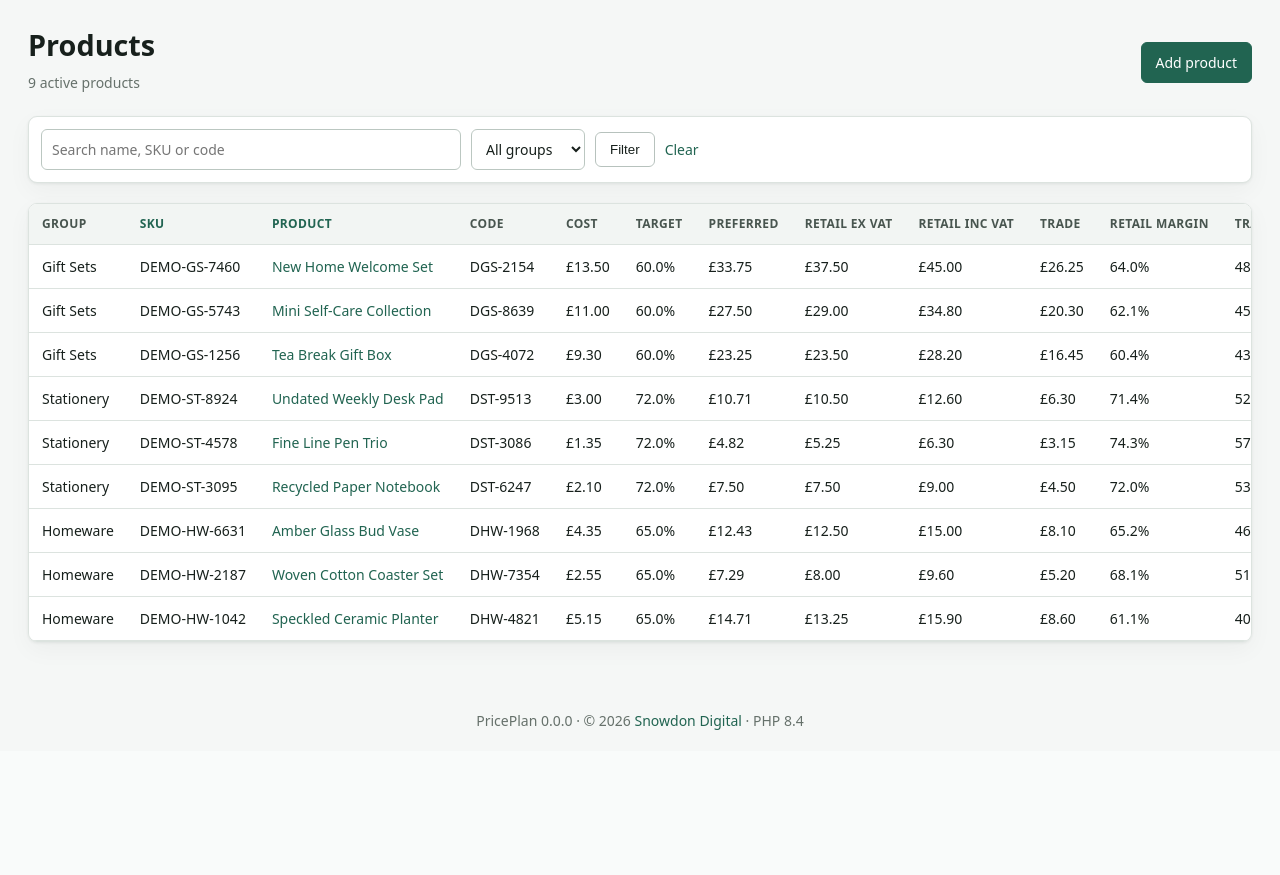
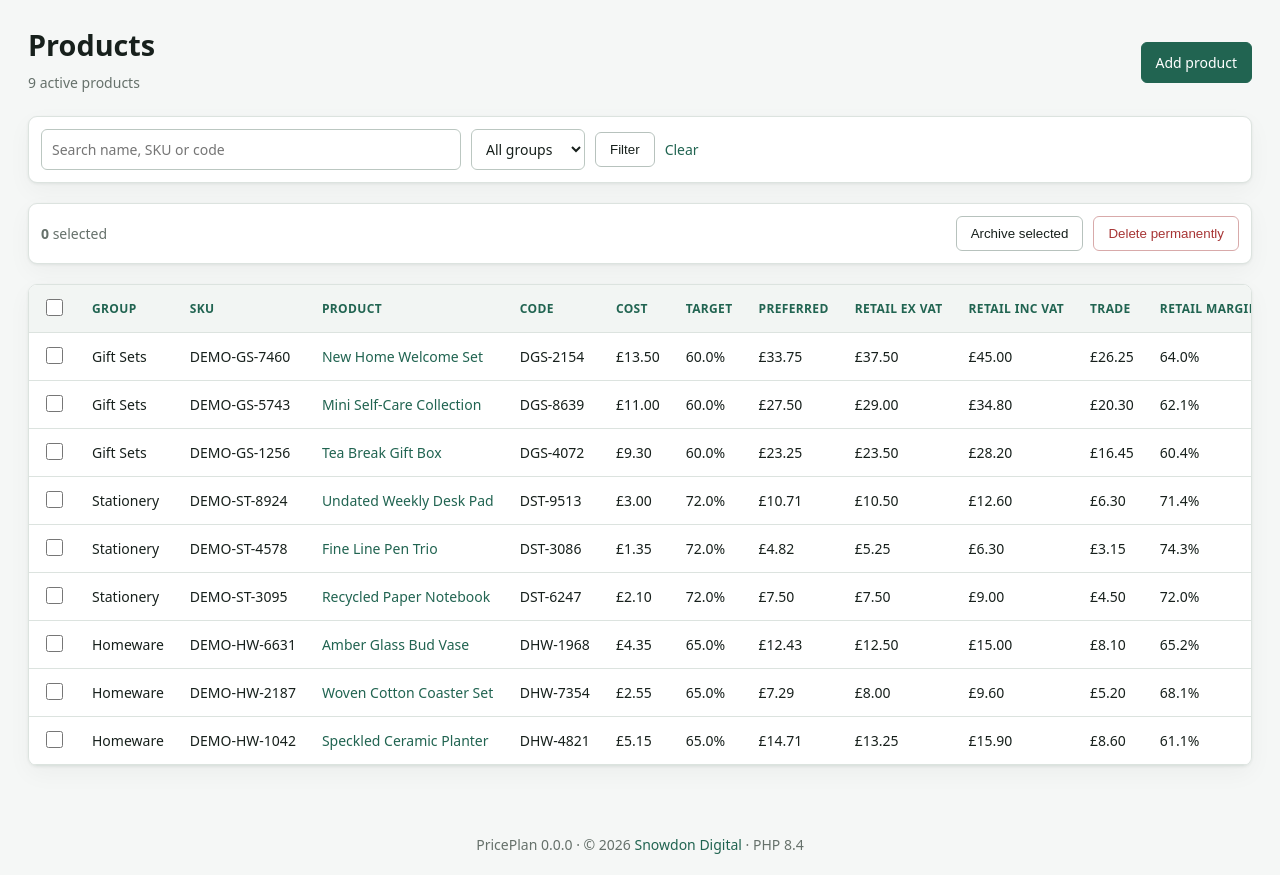
Before and after one commit to snowdondigital/PricePlanner, a PHP site: page /products.php in a window 1280 px wide. Shown: the part 62-937 px from the top of the page. Before the commit the page ends 792 px from the top, so only its background shows below. Run offline with PHP 8.4, Linux system fonts and the light colour scheme; a user stored in the database is signed in; data comes from the database, SQL or seed files in the repository; some libraries are stand-ins or nearby versions.

Commit message:
Add product sorting and bulk actions

```diff
--- a/assets/css/app.css
+++ b/assets/css/app.css
@@ -127,6 +127,10 @@ tbody tr:hover { background: #f7faf8; }
 
 .toolbar { display: flex; align-items: center; gap: 10px; padding: 12px; }
 .toolbar input { width: min(420px, 100%); }
+.bulk-actions { display: flex; align-items: center; gap: 10px; padding: 12px; }
+.bulk-actions span { margin-right: auto; color: var(--muted); }
+.select-column { width: 42px; text-align: center; }
+.select-column input { width: 17px; height: 17px; }
 
 .form-grid { display: grid; grid-template-columns: 1fr 1fr; gap: 18px; }
 .form-grid .card { margin: 0; }
--- a/assets/js/app.js
+++ b/assets/js/app.js
@@ -3,6 +3,31 @@ document.addEventListener('DOMContentLoaded', () => {
   document.querySelectorAll('[data-confirm]').forEach(el => el.addEventListener('click', event => {
     if (!confirm(el.dataset.confirm)) event.preventDefault();
   }));
+
+  const bulkProductsForm = document.querySelector('#bulk-products-form');
+  if (bulkProductsForm) {
+    const selectAll = bulkProductsForm.querySelector('[data-select-all]');
+    const boxes = [...bulkProductsForm.querySelectorAll('input[name="product_ids[]"]')];
+    const count = bulkProductsForm.querySelector('[data-selection-count]');
+    const syncSelection = () => {
+      const selected = boxes.filter(box => box.checked).length;
+      if (count) count.textContent = selected;
+      if (selectAll) {
+        selectAll.checked = boxes.length > 0 && selected === boxes.length;
+        selectAll.indeterminate = selected > 0 && selected < boxes.length;
+      }
+    };
+    selectAll?.addEventListener('change', () => {
+      boxes.forEach(box => { box.checked = selectAll.checked; });
+      syncSelection();
+    });
+    boxes.forEach(box => box.addEventListener('change', syncSelection));
+    bulkProductsForm.querySelectorAll('[data-bulk-confirm]').forEach(button => button.addEventListener('click', event => {
+      const selected = boxes.filter(box => box.checked).length;
+      if (selected === 0 || !confirm(button.dataset.bulkConfirm.replace('the selected products', `${selected} selected product${selected === 1 ? '' : 's'}`))) event.preventDefault();
+    }));
+    syncSelection();
+  }
 
   const empty = '-';
   const moneyFormat = value => value == null || !Number.isFinite(value) ? empty : new Intl.NumberFormat('en-GB', {style:'currency', currency:'GBP'}).format(value);
--- a/public/products.php
+++ b/public/products.php
@@ -1,27 +1,141 @@
 <?php
+declare(strict_types=1);
+
 require_once dirname(__DIR__) . '/app/bootstrap.php';
 require_once dirname(__DIR__) . '/app/layout.php';
 require_login();
-$page = max(1, (int)($_GET['page'] ?? 1)); $perPage = 50; $offset = ($page - 1) * $perPage;
-$q = trim((string)($_GET['q'] ?? '')); $group = (int)($_GET['group'] ?? 0);
-$sorts = ['name'=>'p.product_name','sku'=>'p.sku','cost'=>'p.unit_cost','retail'=>'p.retail_price','updated'=>'p.updated_at'];
-$sort = $sorts[$_GET['sort'] ?? 'updated'] ?? $sorts['updated']; $dir = ($_GET['dir'] ?? 'desc') === 'asc' ? 'ASC' : 'DESC';
-$where = ['p.archived_at IS NULL']; $params = [];
-if ($q !== '') { $where[] = '(p.product_name LIKE ? OR p.sku LIKE ? OR p.product_code LIKE ?)'; $params = array_fill(0, 3, "%$q%"); }
-if ($group) { $where[] = 'p.group_id = ?'; $params[] = $group; }
+
+if ($_SERVER['REQUEST_METHOD'] === 'POST') {
+    verify_csrf();
+    require_permission('delete');
+    $action = (string)($_POST['bulk_action'] ?? '');
+    $ids = array_values(array_unique(array_filter(array_map('intval', (array)($_POST['product_ids'] ?? [])), fn(int $id): bool => $id > 0)));
+
+    if (!$ids) {
+        flash('error', 'Select at least one product.');
+    } elseif (!in_array($action, ['archive', 'delete'], true)) {
+        flash('error', 'Choose a valid bulk action.');
+    } else {
+        $pdo = db();
+        $placeholders = implode(',', array_fill(0, count($ids), '?'));
+        $select = $pdo->prepare("SELECT * FROM products WHERE id IN ($placeholders) AND archived_at IS NULL");
+        $select->execute($ids);
+        $selected = $select->fetchAll();
+
+        try {
+            $pdo->beginTransaction();
+            if ($action === 'archive') {
+                $update = $pdo->prepare("UPDATE products SET archived_at = NOW(), updated_by = ? WHERE id IN ($placeholders) AND archived_at IS NULL");
+                $update->execute(array_merge([user()['id']], $ids));
+                foreach ($selected as $product) audit((int)$product['id'], 'archive', $product, []);
+                $message = count($selected) . ' product' . (count($selected) === 1 ? '' : 's') . ' archived.';
+            } else {
+                foreach ($selected as $product) audit((int)$product['id'], 'delete', $product, []);
+                $delete = $pdo->prepare("DELETE FROM products WHERE id IN ($placeholders) AND archived_at IS NULL");
+                $delete->execute($ids);
+                $message = count($selected) . ' product' . (count($selected) === 1 ? '' : 's') . ' permanently deleted.';
+            }
+            $pdo->commit();
+            flash('success', $message);
+        } catch (Throwable $exception) {
+            if ($pdo->inTransaction()) $pdo->rollBack();
+            flash('error', 'The bulk action could not be completed.');
+        }
+    }
+    $returnQuery = trim((string)($_POST['return_query'] ?? ''));
+    redirect('products.php' . ($returnQuery === '' ? '' : '?' . $returnQuery));
+}
+
+$page = max(1, (int)($_GET['page'] ?? 1));
+$perPage = 50;
+$offset = ($page - 1) * $perPage;
+$q = trim((string)($_GET['q'] ?? ''));
+$group = (int)($_GET['group'] ?? 0);
+$vatRate = (float)setting('vat_rate', 0.20);
+$cost = '(p.unit_cost + p.labour_cost)';
+$sorts = [
+    'group' => 'g.name',
+    'sku' => 'p.sku',
+    'name' => 'p.product_name',
+    'code' => 'p.product_code',
+    'cost' => $cost,
+    'target' => 'p.target_margin',
+    'preferred' => "CASE WHEN p.target_margin < 1 THEN $cost / (1 - p.target_margin) END",
+    'retail' => 'p.retail_price',
+    'retail_vat' => 'p.retail_price * ' . (1 + $vatRate),
+    'trade' => 'p.trade_price',
+    'retail_margin' => "CASE WHEN p.retail_price <> 0 THEN (p.retail_price - $cost) / p.retail_price END",
+    'trade_margin' => "CASE WHEN p.trade_price <> 0 THEN (p.trade_price - $cost) / p.trade_price END",
+    'minimum' => "CASE WHEN p.minimum_margin < 1 THEN $cost / (1 - p.minimum_margin) END",
+];
+$sortKey = array_key_exists((string)($_GET['sort'] ?? ''), $sorts) ? (string)$_GET['sort'] : 'updated';
+$sort = $sortKey === 'updated' ? 'p.updated_at' : $sorts[$sortKey];
+$direction = (string)($_GET['dir'] ?? 'desc') === 'asc' ? 'asc' : 'desc';
+$dirSql = strtoupper($direction);
+
+$sortUrl = static function (string $key) use ($sortKey, $direction): string {
+    $nextDirection = $sortKey === $key && $direction === 'asc' ? 'desc' : 'asc';
+    return '?' . http_build_query(array_merge($_GET, ['sort' => $key, 'dir' => $nextDirection, 'page' => 1]));
+};
+$sortLabel = static function (string $key, string $label) use ($sortKey, $direction, $sortUrl): string {
+    $indicator = $sortKey === $key ? ($direction === 'asc' ? ' ↑' : ' ↓') : '';
+    return '<a href="' . e($sortUrl($key)) . '">' . e($label . $indicator) . '</a>';
+};
+
+$where = ['p.archived_at IS NULL'];
+$params = [];
+if ($q !== '') {
+    $where[] = '(p.product_name LIKE ? OR p.sku LIKE ? OR p.product_code LIKE ?)';
+    $params = array_fill(0, 3, "%$q%");
+}
+if ($group) {
+    $where[] = 'p.group_id = ?';
+    $params[] = $group;
+}
 $whereSql = implode(' AND ', $where);
-$count = db()->prepare("SELECT COUNT(*) FROM products p WHERE $whereSql"); $count->execute($params); $total = (int)$count->fetchColumn();
-$stmt = db()->prepare("SELECT p.*,g.name group_name FROM products p LEFT JOIN product_groups g ON g.id=p.group_id WHERE $whereSql ORDER BY $sort $dir LIMIT $perPage OFFSET $offset");
-$stmt->execute($params); $products = $stmt->fetchAll();
+$count = db()->prepare("SELECT COUNT(*) FROM products p WHERE $whereSql");
+$count->execute($params);
+$total = (int)$count->fetchColumn();
+$stmt = db()->prepare("SELECT p.*, g.name group_name FROM products p LEFT JOIN product_groups g ON g.id = p.group_id WHERE $whereSql ORDER BY $sort $dirSql LIMIT $perPage OFFSET $offset");
+$stmt->execute($params);
+$products = $stmt->fetchAll();
 $groups = db()->query('SELECT id,name FROM product_groups ORDER BY name')->fetchAll();
+
 page_header('Products');
 ?>
-<div class="page-title"><div><h1>Products</h1><p class="muted"><?= number_format($total) ?> active products</p></div><?php if (can('edit')): ?><a class="button primary" href="<?= e(url('product.php')) ?>">Add product</a><?php endif ?></div>
-<form class="toolbar card" method="get"><input name="q" value="<?= e($q) ?>" placeholder="Search name, SKU or code"><select name="group"><option value="">All groups</option><?php foreach($groups as $g): ?><option value="<?= $g['id'] ?>" <?= $group===$g['id']?'selected':'' ?>><?= e($g['name']) ?></option><?php endforeach ?></select><button class="button">Filter</button><a href="<?= e(url('products.php')) ?>">Clear</a></form>
-<div class="card table-wrap spreadsheet"><table><thead><tr><th>Group</th><th><a href="?sort=sku">SKU</a></th><th><a href="?sort=name">Product</a></th><th>Code</th><th>Cost</th><th>Target</th><th>Preferred</th><th>Retail ex VAT</th><th>Retail inc VAT</th><th>Trade</th><th>Retail margin</th><th>Trade margin</th><th>Min price</th><th></th></tr></thead><tbody>
-<?php foreach($products as $p): $c=calculate_pricing($p); ?><tr class="<?= $c['retail_margin'] !== null && $c['retail_margin'] < (float)$p['minimum_margin'] ? 'low-margin':'' ?>">
- <td><?= e($p['group_name'] ?: '—') ?></td><td><?= e($p['sku'] ?: '—') ?></td><td><a href="<?= e(url('product.php?id='.$p['id'])) ?>"><?= e($p['product_name']) ?></a></td><td><?= e($p['product_code'] ?: '—') ?></td>
- <td><?= e(money($c['total_cost'])) ?></td><td><?= e(percent((float)$p['target_margin'])) ?></td><td><?= e(money($c['preferred_sell_price'])) ?></td><td><?= e(money($p['retail_price'] === null ? null:(float)$p['retail_price'])) ?></td><td><?= e(money($c['retail_price_inc_vat'])) ?></td><td><?= e(money($p['trade_price'] === null?null:(float)$p['trade_price'])) ?></td><td><?= e(percent($c['retail_margin'])) ?></td><td><?= e(percent($c['trade_margin'])) ?></td><td><?= e(money($c['minimum_price'])) ?></td><td><a href="<?= e(url('product.php?id='.$p['id'])) ?>">Open</a></td>
-</tr><?php endforeach ?></tbody></table></div>
-<?php $pages=max(1,(int)ceil($total/$perPage)); if($pages>1): ?><nav class="pagination"><?php for($i=max(1,$page-2);$i<=min($pages,$page+2);$i++): ?><a class="<?= $i===$page?'active':'' ?>" href="?<?= e(http_build_query(array_merge($_GET,['page'=>$i]))) ?>"><?= $i ?></a><?php endfor ?></nav><?php endif ?>
+<div class="page-title">
+    <div><h1>Products</h1><p class="muted"><?= number_format($total) ?> active products</p></div>
+    <?php if (can('edit')): ?><a class="button primary" href="<?= e(url('product.php')) ?>">Add product</a><?php endif ?>
+</div>
+<form class="toolbar card" method="get">
+    <input name="q" value="<?= e($q) ?>" placeholder="Search name, SKU or code">
+    <select name="group"><option value="">All groups</option><?php foreach ($groups as $g): ?><option value="<?= (int)$g['id'] ?>" <?= $group === (int)$g['id'] ? 'selected' : '' ?>><?= e($g['name']) ?></option><?php endforeach ?></select>
+    <button class="button">Filter</button><a href="<?= e(url('products.php')) ?>">Clear</a>
+</form>
+<form method="post" id="bulk-products-form">
+    <?= csrf_field() ?>
+    <input type="hidden" name="return_query" value="<?= e(http_build_query($_GET)) ?>">
+    <?php if (can('delete')): ?>
+        <div class="bulk-actions card">
+            <span><strong data-selection-count>0</strong> selected</span>
+            <button class="button" name="bulk_action" value="archive" data-bulk-confirm="Archive the selected products?">Archive selected</button>
+            <button class="button danger" name="bulk_action" value="delete" data-bulk-confirm="Permanently delete the selected products? This cannot be undone.">Delete permanently</button>
+        </div>
+    <?php endif ?>
+    <div class="card table-wrap spreadsheet"><table><thead><tr>
+        <?php if (can('delete')): ?><th class="select-column"><input type="checkbox" data-select-all aria-label="Select all products on this page"></th><?php endif ?>
+        <th><?= $sortLabel('group', 'Group') ?></th><th><?= $sortLabel('sku', 'SKU') ?></th><th><?= $sortLabel('name', 'Product') ?></th><th><?= $sortLabel('code', 'Code') ?></th>
+        <th><?= $sortLabel('cost', 'Cost') ?></th><th><?= $sortLabel('target', 'Target') ?></th><th><?= $sortLabel('preferred', 'Preferred') ?></th><th><?= $sortLabel('retail', 'Retail ex VAT') ?></th>
+        <th><?= $sortLabel('retail_vat', 'Retail inc VAT') ?></th><th><?= $sortLabel('trade', 'Trade') ?></th><th><?= $sortLabel('retail_margin', 'Retail margin') ?></th>
+        <th><?= $sortLabel('trade_margin', 'Trade margin') ?></th><th><?= $sortLabel('minimum', 'Min price') ?></th><th></th>
+    </tr></thead><tbody>
+    <?php foreach ($products as $p): $c = calculate_pricing($p); ?><tr class="<?= $c['retail_margin'] !== null && $c['retail_margin'] < (float)$p['minimum_margin'] ? 'low-margin' : '' ?>">
+        <?php if (can('delete')): ?><td class="select-column"><input type="checkbox" name="product_ids[]" value="<?= (int)$p['id'] ?>" aria-label="Select <?= e($p['product_name']) ?>"></td><?php endif ?>
+        <td><?= e($p['group_name'] ?: '—') ?></td><td><?= e($p['sku'] ?: '—') ?></td><td><a href="<?= e(url('product.php?id=' . $p['id'])) ?>"><?= e($p['product_name']) ?></a></td><td><?= e($p['product_code'] ?: '—') ?></td>
+        <td><?= e(money($c['total_cost'])) ?></td><td><?= e(percent((float)$p['target_margin'])) ?></td><td><?= e(money($c['preferred_sell_price'])) ?></td><td><?= e(money($p['retail_price'] === null ? null : (float)$p['retail_price'])) ?></td><td><?= e(money($c['retail_price_inc_vat'])) ?></td><td><?= e(money($p['trade_price'] === null ? null : (float)$p['trade_price'])) ?></td><td><?= e(percent($c['retail_margin'])) ?></td><td><?= e(percent($c['trade_margin'])) ?></td><td><?= e(money($c['minimum_price'])) ?></td><td><a href="<?= e(url('product.php?id=' . $p['id'])) ?>">Open</a></td>
+    </tr><?php endforeach ?>
+    <?php if (!$products): ?><tr><td colspan="<?= can('delete') ? 15 : 14 ?>">No products match this filter.</td></tr><?php endif ?>
+    </tbody></table></div>
+</form>
+<?php $pages = max(1, (int)ceil($total / $perPage)); if ($pages > 1): ?><nav class="pagination"><?php for ($i = max(1, $page - 2); $i <= min($pages, $page + 2); $i++): ?><a class="<?= $i === $page ? 'active' : '' ?>" href="?<?= e(http_build_query(array_merge($_GET, ['page' => $i]))) ?>"><?= $i ?></a><?php endfor ?></nav><?php endif ?>
 <?php page_footer(); ?>
--- a/update.json
+++ b/update.json
@@ -1,5 +1,5 @@
 {
-  "version": "1.0.1",
+  "version": "1.1.0",
   "migrations": [
     "sql/upgrade_2026_07_16_replace_demo_data.sql"
   ]
```
Also changed, not shown: 1 other file.
